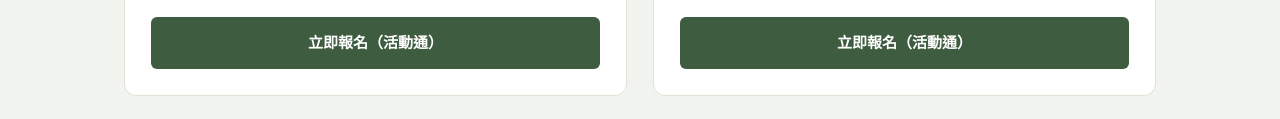
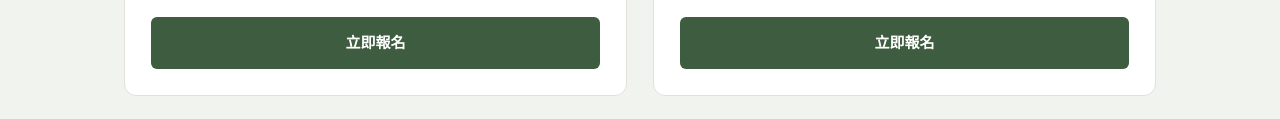
Before and after one commit to lingshu1019/SBK009, a plain HTML site: page index.html in a window 1280 px wide. Shown: the part 4024-4143 px from the top of the page. Drawn offline with Linux system fonts and the light colour scheme.

Commit message:
Update index.html

```diff
--- a/index.html
+++ b/index.html
@@ -323,7 +323,7 @@
         <p>透過旅人、學生、工匠、住民的多重身分，進入千年古都的結界內，浸潤吸收浩瀚精妙的文化精華，以四十年光陰堆疊出京都學立體維度，擅長以獨特的視角書寫，透過中文將心得供同好跨越知識障礙。</p>
         <div class="works">
           <b>已出版著作：</b>《京都33祝福：美好又享樂的觀音寺之旅》（天下文化／北京世紀文景）、《夜京都》（天下文化）、《愛上逛市集：京都限定》（天下文化）<br>
-          <b>有聲課程：</b>《曲培棻的千年時光旅行》四十九堂課（散時間 sandshour）
+          <b>有聲課程：</b>《 <a href="https://sandshour.com/course/67fcd17556c52a4c587bb971/info" target="_blank">曲培棻的千年時光旅行</a>》四十九堂課（散時間 sandshour）
         </div>
       </div>
     </div>
@@ -398,7 +398,7 @@
             <tr><td>原價（10/23–11/03）</td><td></td><td class="amount">1,600 元</td></tr>
           </table>
           <div class="register">
-            <a class="btn btn-primary" href="#" style="width:100%; text-align:center;">立即報名（活動通）</a>
+            <a class="btn btn-primary" href="#" style="width:100%; text-align:center;">立即報名</a>
           </div>
         </div>
       </div>
@@ -421,7 +421,7 @@
             <tr><td>原價（10/23–11/03）</td><td></td><td class="amount">800 元</td></tr>
           </table>
           <div class="register">
-            <a class="btn btn-primary" href="#" style="width:100%; text-align:center;">立即報名（活動通）</a>
+            <a class="btn btn-primary" href="#" style="width:100%; text-align:center;">立即報名</a>
           </div>
         </div>
       </div>
```
